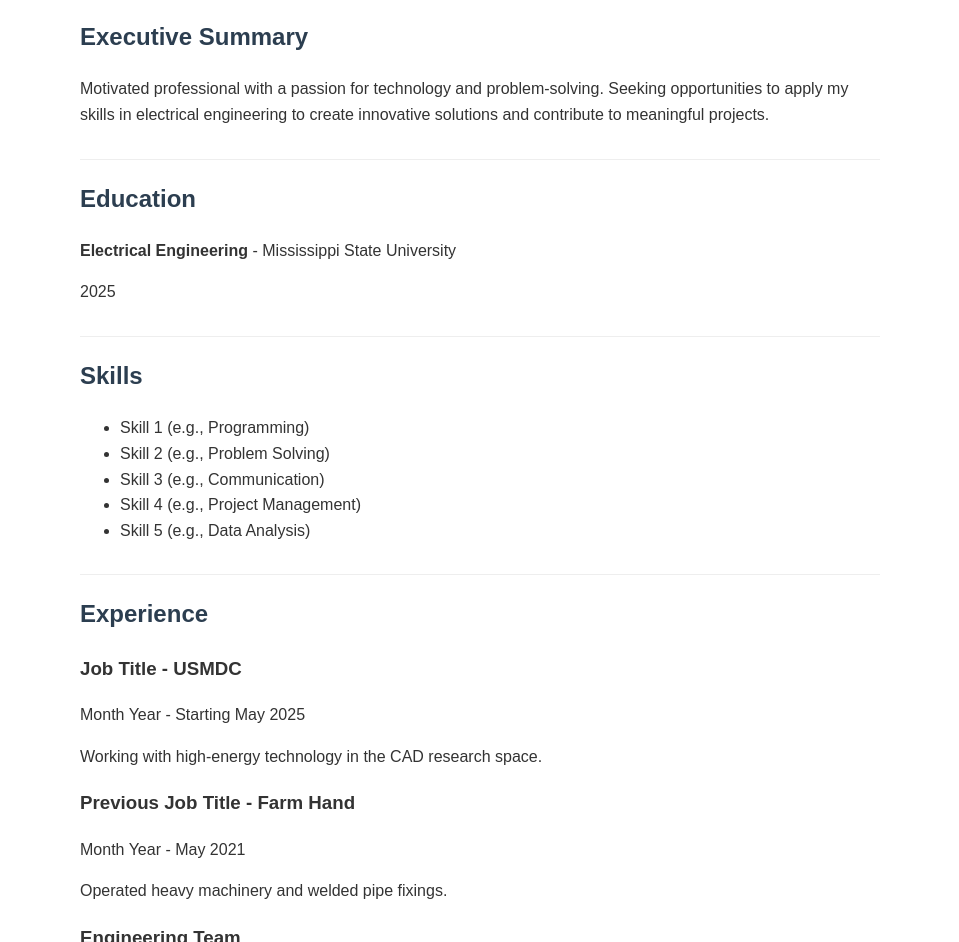
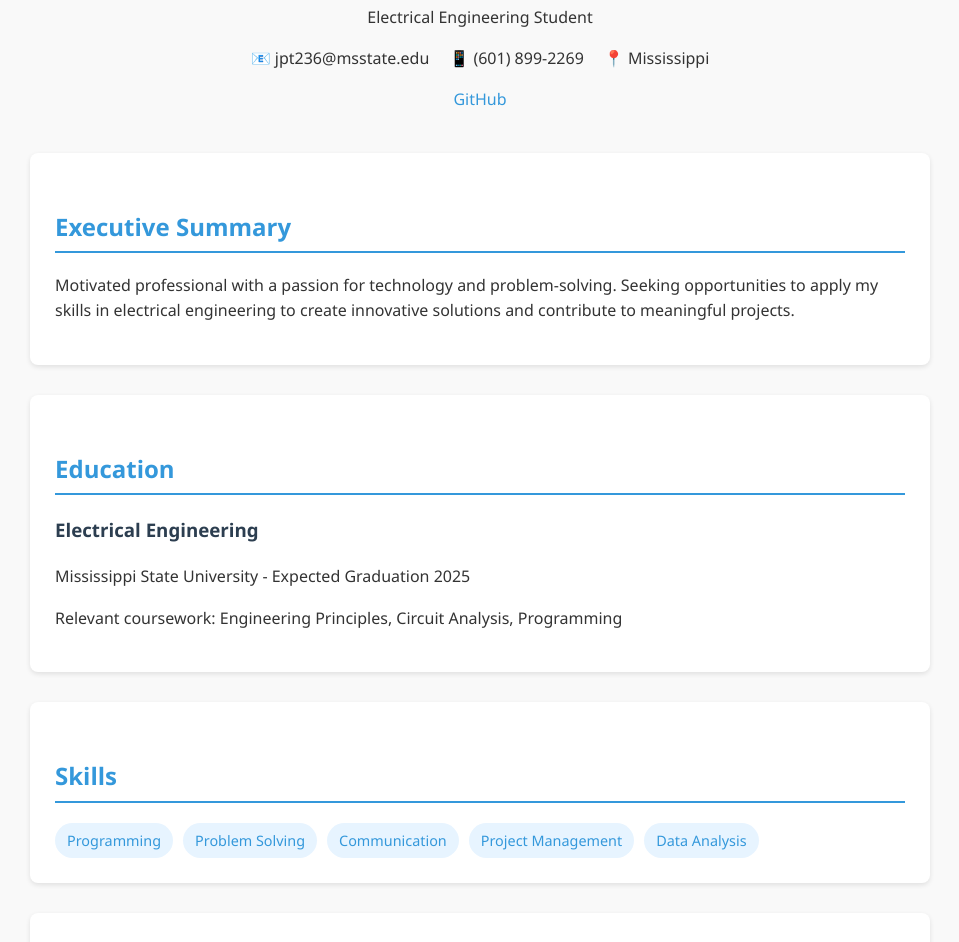
Before and after one commit to JacobTaylor806/digital-resume-JacobTaylor, a plain HTML site: page index.html in a window 1280 px wide. Shown: the part 132-1074 px from the top of the page, without its empty margins (160-1119 px from the left). Drawn offline with Linux system fonts and the light colour scheme.

Commit message:
Enchanced resume design and layout

```diff
--- a/index.html
+++ b/index.html
@@ -6,26 +6,151 @@
     <title>Jacob Taylor's Resume</title>
     <style>
         body {
-            font-family: Arial, sans-serif;
+            font-family: 'Segoe UI', Tahoma, Geneva, Verdana, sans-serif;
             line-height: 1.6;
-            max-width: 800px;
+            max-width: 900px;
             margin: 0 auto;
-            padding: 20px;
+            padding: 30px;
             color: #333;
+            background-color: #f9f9f9;
+            animation: fadeIn 0.8s ease-in-out;
         }
-        h1, h2 {
+
+        header {
+            text-align: center;
+            margin-bottom: 40px;
+        }
+
+        h1 {
+            color: #2c3e50;
+            font-size: 2.5rem;
+            margin-bottom: 10px;
+        }
+
+        h2 {
+            color: #3498db;
+            border-bottom: 2px solid #3498db;
+            padding-bottom: 5px;
+            margin-top: 30px;
+        }
+
+        h3 {
             color: #2c3e50;
         }
+
         .section {
-            margin-bottom: 20px;
+            background-color: white;
+            padding: 25px;
+            margin-bottom: 30px;
+            border-radius: 8px;
+            box-shadow: 0 2px 5px rgba(0,0,0,0.1);
+            transition: transform 0.3s ease;
+        }
+
+        .section:hover {
+            transform: translateY(-5px);
+        }
+
+        .job {
+            margin-bottom: 25px;
+            padding-bottom: 15px;
             border-bottom: 1px solid #eee;
-            padding-bottom: 15px;
+        }
+
+        .job:last-child {
+            border-bottom: none;
+        }
+
+        ul {
+            padding-left: 20px;
+        }
+
+        li {
+            margin-bottom: 8px;
+        }
+
+        .skills-container {
+            display: flex;
+            flex-wrap: wrap;
+            gap: 10px;
+        }
+
+        .skill-tag {
+            background-color: #e7f4ff;
+            color: #3498db;
+            padding: 6px 12px;
+            border-radius: 20px;
+            display: inline-block;
+            font-size: 0.9rem;
+        }
+
+        .contact-info {
+            display: flex;
+            justify-content: center;
+            gap: 20px;
+            margin-top: 15px;
+        }
+
+        .contact-item {
+            display: flex;
+            align-items: center;
+            gap: 5px;
+        }
+
+        .social-links {
+            margin-top: 15px;
+        }
+
+        .social-links a {
+            margin: 0 10px;
+            color: #3498db;
+            text-decoration: none;
+        }
+
+        .social-links a:hover {
+            text-decoration: underline;
+        }
+
+        footer {
+            text-align: center;
+            margin-top: 40px;
+            font-size: 0.9rem;
+            color: #777;
+        }
+
+        @media (max-width: 768px) {
+            body {
+                padding: 15px;
+            }
+
+            h1 {
+                font-size: 2rem;
+            }
+
+            .contact-info {
+                flex-direction: column;
+                gap: 10px;
+            }
+        }
+
+        @keyframes fadeIn {
+            from { opacity: 0; transform: translateY(20px); }
+            to { opacity: 1; transform: translateY(0); }
         }
     </style>
 </head>
 <body>
-    <header class="section">
-        <h1>Jacob Taylor's Digital Resume</h1>
+    <header>
+        <h1>Jacob Taylor</h1>
+        <p>Electrical Engineering Student</p>
+        <div class="contact-info">
+            <span class="contact-item">📧 jpt236@msstate.edu</span>
+            <span class="contact-item">📱 (601) 899-2269</span>
+            <span class="contact-item">📍 Mississippi</span>
+        </div>
+        <div class="social-links">
+                        <a href="https://github.com/JacobTaylor806" target="_blank">GitHub</a>
+        </div>
     </header>
 
     <section class="section">
@@ -35,40 +160,62 @@
 
     <section class="section">
         <h2>Education</h2>
-        <p><strong>Electrical Engineering</strong> - Mississippi State University</p>
-        <p>2025</p>
+        <h3>Electrical Engineering</h3>
+        <p>Mississippi State University - Expected Graduation 2025</p>
+        <p>Relevant coursework: Engineering Principles, Circuit Analysis, Programming</p>
     </section>
 
     <section class="section">
         <h2>Skills</h2>
-        <ul>
-            <li>Skill 1 (e.g., Programming)</li>
-            <li>Skill 2 (e.g., Problem Solving)</li>
-            <li>Skill 3 (e.g., Communication)</li>
-            <li>Skill 4 (e.g., Project Management)</li>
-            <li>Skill 5 (e.g., Data Analysis)</li>
-        </ul>
+        <div class="skills-container">
+            <span class="skill-tag">Programming</span>
+            <span class="skill-tag">Problem Solving</span>
+            <span class="skill-tag">Communication</span>
+            <span class="skill-tag">Project Management</span>
+            <span class="skill-tag">Data Analysis</span>
+        </div>
     </section>
 
     <section class="section">
         <h2>Experience</h2>
 
         <div class="job">
-            <h3>Job Title - USMDC</h3>
-            <p>Month Year - Starting May 2025</p>
-            <p>Working with high-energy technology in the CAD research space.</p>
+            <h3>USMDC - Upcoming Position</h3>
+            <p>Starting May 2025</p>
+            <ul>
+                <li>Will be working with high-energy technology in the CAD research space.</li>
+                <li>Applying electrical engineering principles to defense technology.</li>
+            </ul>
         </div>
 
         <div class="job">
-            <h3>Previous Job Title - Farm Hand</h3>
-            <p>Month Year - May 2021</p>
-            <p>Operated heavy machinery and welded pipe fixings.</p>
+            <h3>Farm Hand</h3>
+            <p>Until May 2021</p>
+            <ul>
+                <li>Operated heavy machinery with attention to safety and efficiency.</li>
+                <li>Performed welding of pipe fixings, demonstrating technical skills and precision.</li>
+                <li>Maintained equipment and facilities to ensure operational readiness.</li>
+            </ul>
         </div>
 
         <div class="job">
-            <h3>Engineering Team</h3>
-            <p>Was CEO of engineering team designing rolling art desk for teachers.</p>
+            <h3>CEO - Engineering Team Project</h3>
+            <p>School Project</p>
+            <ul>
+                <li>Led engineering team in designing a rolling art desk for teachers.</li>
+                <li>Managed project timeline, resource allocation, and team coordination.</li>
+                <li>Successfully delivered a functional prototype that met client requirements.</li>
+            </ul>
         </div>
     </section>
+
+    <section class="section">
+        <h2>Projects & Portfolio</h2>
+        <p>View my work on <a href="https://github.com/JacobTaylor806" target="_blank">GitHub</a></p>
+    </section>
+
+    <footer>
+        <p>© 2024 Jacob Taylor | Last Updated: March 2024</p>
+    </footer>
 </body>
 </html>
```
